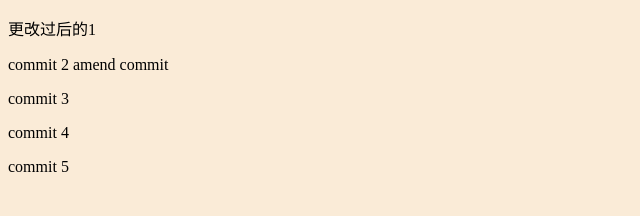
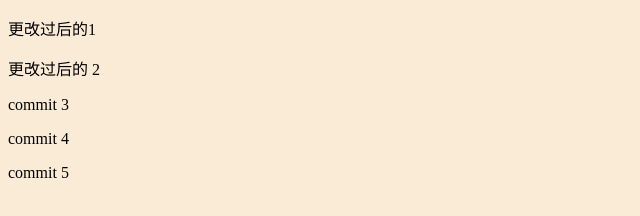
Before and after one commit to baoshijie88/test, a plain HTML site: page index.html in a window 1280 px wide. Shown: the whole page, without its empty margins (0-640 px from the left). Drawn offline with Linux system fonts and the light colour scheme.

Commit message:
commit6 change index-p2

```diff
--- a/index.html
+++ b/index.html
@@ -7,7 +7,7 @@
 </head>
 <body>
 <p>更改过后的1</p>
-<p>commit 2 amend commit</p>
+<p>更改过后的 2</p>
 <p>commit 3</p>
 <p>commit 4</p>
 <p>commit 5</p>
```
